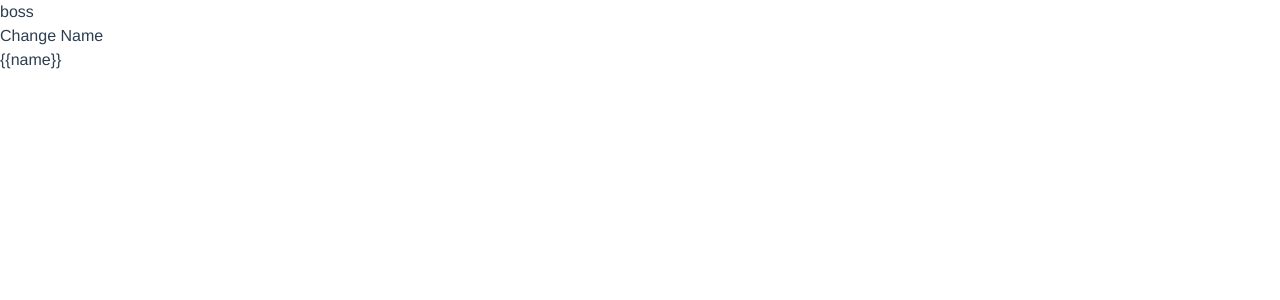
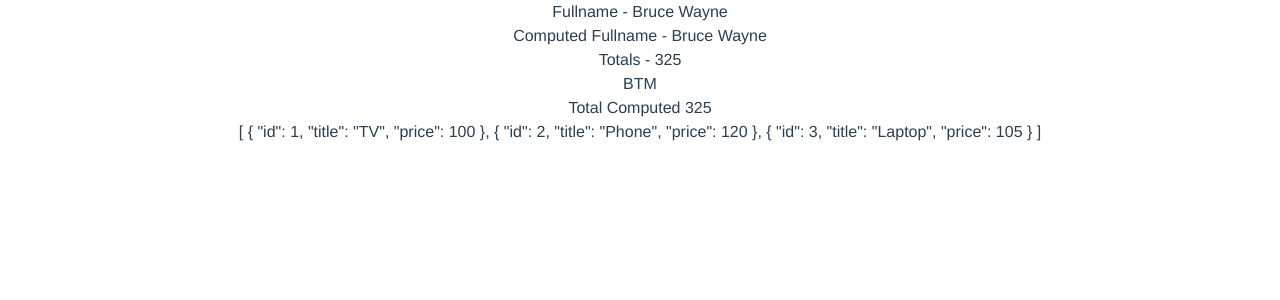
Before and after one commit to l1keafox/helloVue, a Vue app: page / in a window 1280 px wide. Shown: the top 300 px of the page. Built offline with nearby package versions, Linux system fonts and the light colour scheme.

Commit message:
computed

```diff
--- a/src/App.vue
+++ b/src/App.vue
@@ -1,8 +1,12 @@
 <template>
-  <h1 v-once>{{name}}</h1>
-  <button @click="name= 'batman'">Change Name</button>
-
-  <h2 v-pre>{{name}}</h2>
+  <div class="flex flex-col justify-center items-center">
+  <h2>Fullname - {{firstName}} {{lastName}} </h2>
+  <h2> Computed Fullname - {{fullName}}</h2>
+  <h2> Totals - {{ items.reduce((total,curr) => (total=total+curr.price),0) }}</h2>
+  <button @click="items.push({id:items.length+1, title:'keyboard',price:50 } )"> BTM </button>
+  <h3> Total Computed {{calculateTotal}}</h3>
+  <h2> {{items.map( e=> e )}} </h2>
+</div>
 </template>
 
 <script>
@@ -10,11 +14,37 @@ export default {
   name: "App",
   data() {
     return {
-      name:'boss'
+      firstName: 'Bruce',
+      lastName: 'Wayne',
+      items:[
+        {
+          id:1,
+          title: 'TV',
+          price:100
+        },
+        {
+          id:2,
+          title: 'Phone',
+          price:120
+        },
+        {
+          id:3,
+          title: 'Laptop',
+          price:105
+        },
+      ]
     };
   },
   methods: {
   },
+  computed:{
+    fullName(){
+      return `${this.firstName} ${this.lastName}`
+    },
+    calculateTotal(){
+      return this.items.reduce((total,curr) => (total=total+curr.price),0)
+    }
+  }
 };
 </script>
 
@@ -25,9 +55,5 @@ export default {
   -moz-osx-font-smoothing: grayscale;
   color: #2c3e50;
 }
-#formDiv {
-  display: flex;
-  justify-content: center;
-  align-items: center;
-}
+
 </style>
```
